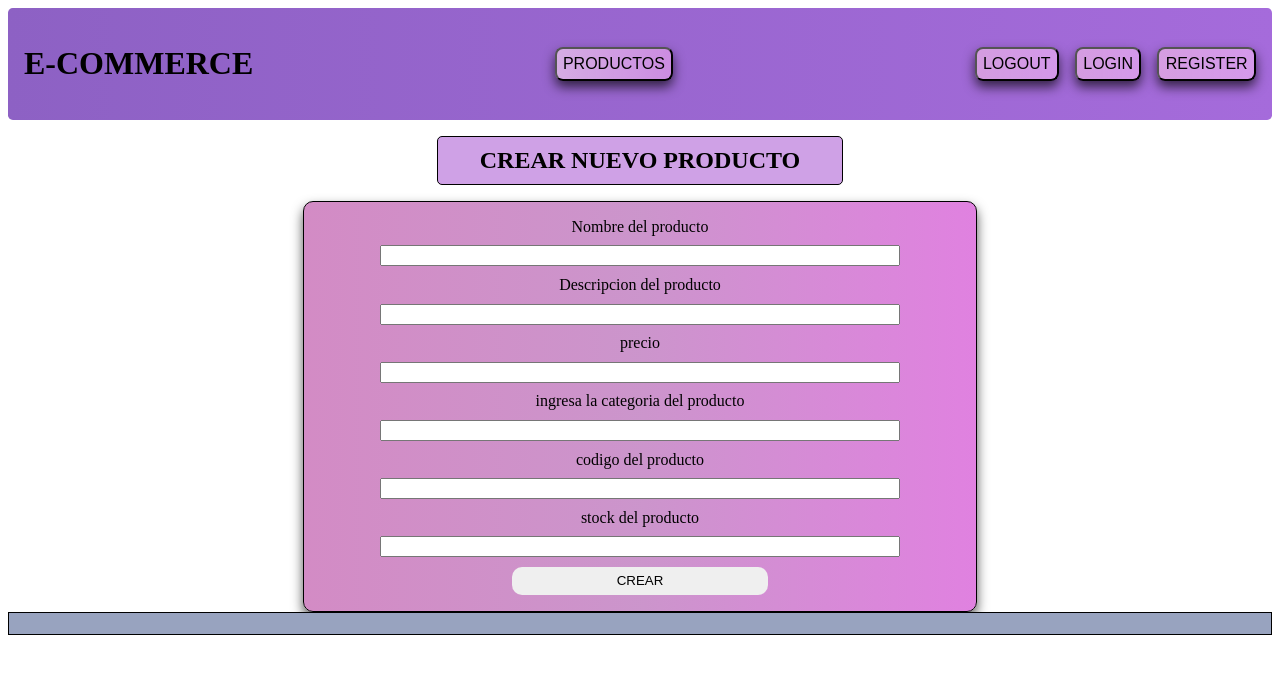
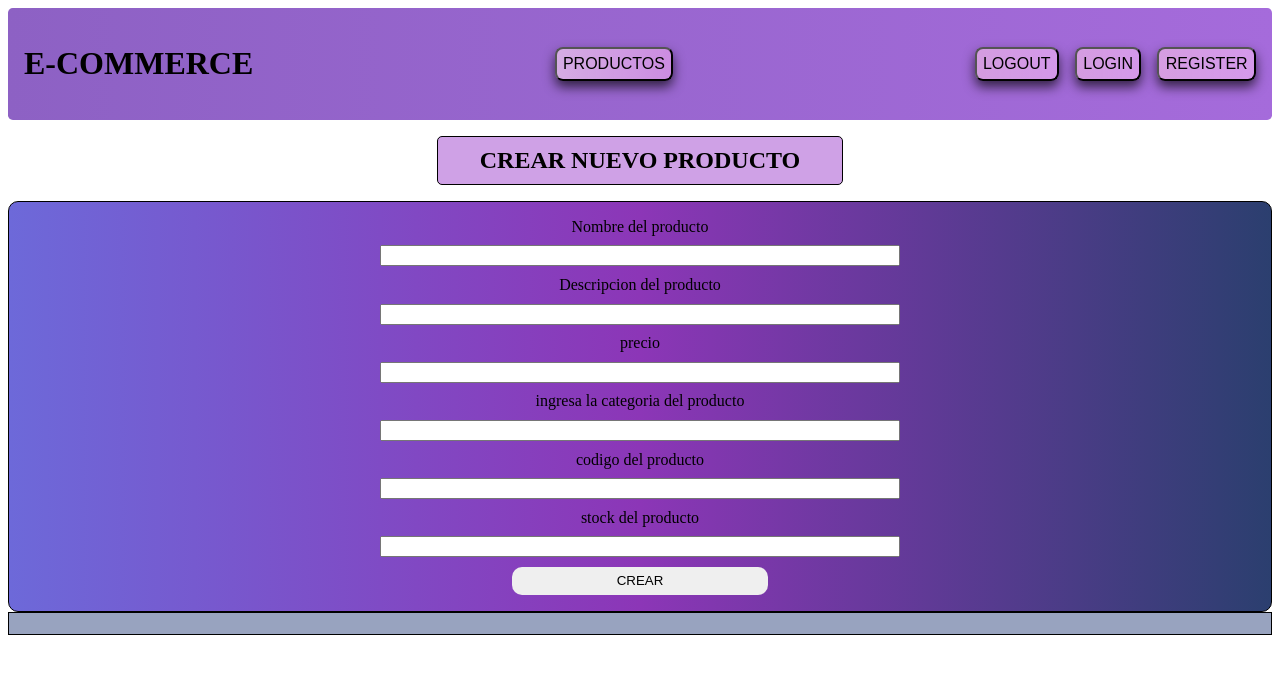
Before and after one commit to rogelio39/desafio-12, a React (Vite) app in the folder frontend/: page /new-products in a window 1280 px wide. Shown: the top 674 px of the page. Built offline with nearby package versions, Linux system fonts and the light colour scheme.

Commit message:
Update NewProducts.jsx

```diff
--- a/frontend/src/components/newProducts/NewProducts.jsx
+++ b/frontend/src/components/newProducts/NewProducts.jsx
@@ -31,7 +31,7 @@ export const NewProducts = () => {
     return (
         <div>
             <h1 className="createProd">CREAR NUEVO PRODUCTO</h1>
-            <form id="idForm" onSubmit={handleSubmit} ref={formRef}>
+            <form id="productForm" onSubmit={handleSubmit} ref={formRef}>
 
                 <label htmlFor="title">Nombre del producto</label>
                 <input type="text" id="title" name="title" required />
```
